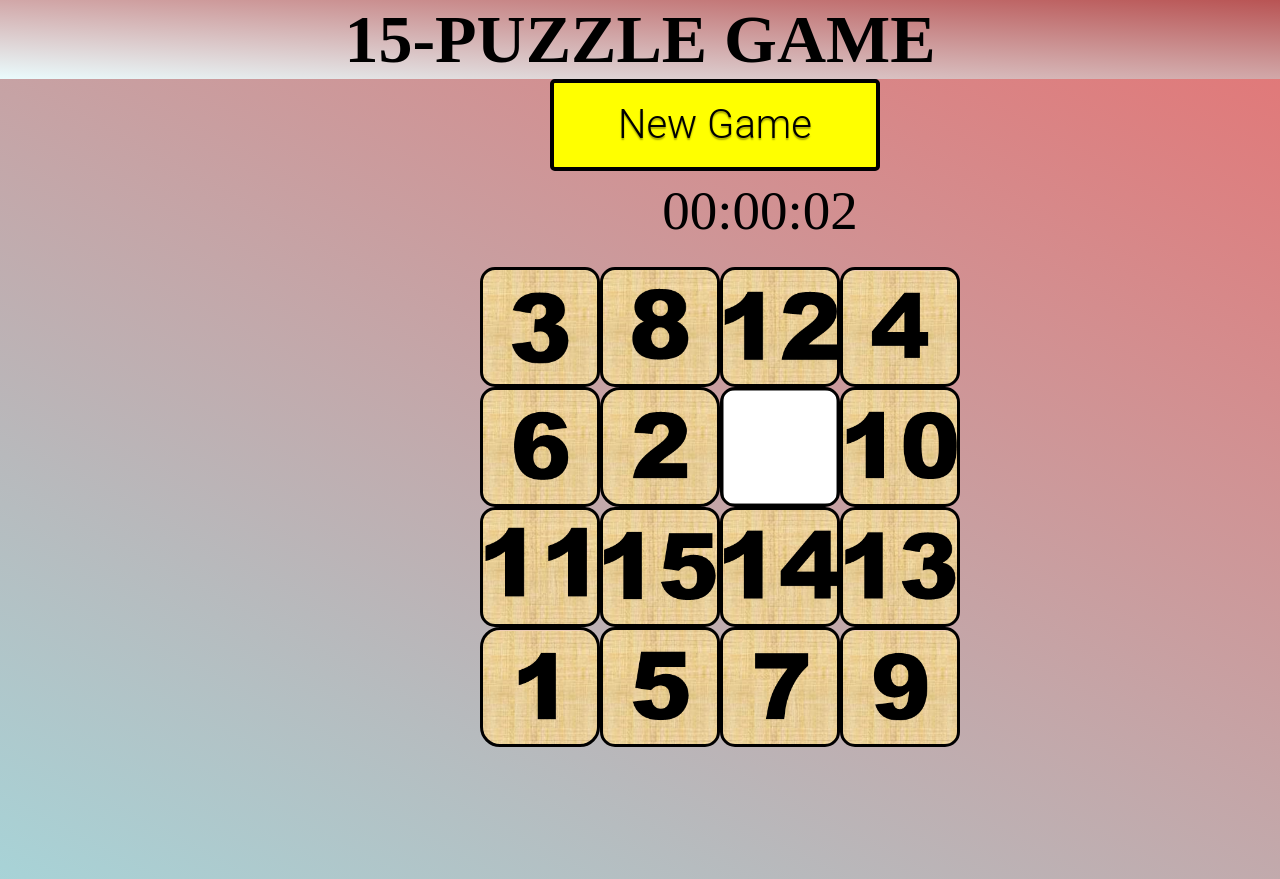
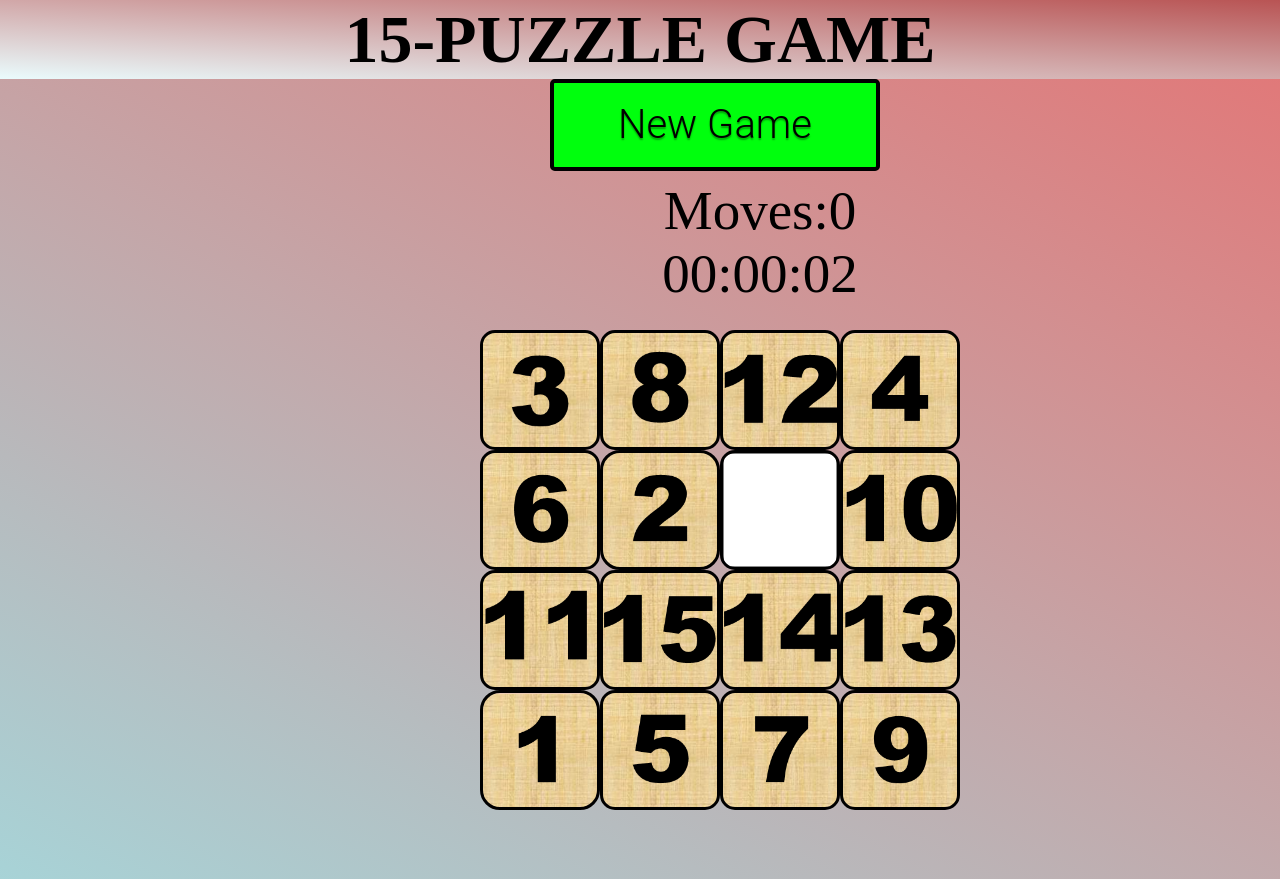
Before and after one commit to ChaitnayaD/15-Puzzle-Game, a website: page index.html in a window 1280 px wide. Both pictures are taken after a click on the link "New Game". Shown: the top 879 px of the page. Drawn offline with Linux system fonts and the light colour scheme.

Commit message:
commitnew

```diff
--- a/index.html
+++ b/index.html
@@ -21,7 +21,7 @@
   <div class="content">
      <section class="section">
         <a href="#" id="timer" class="btn btn-new-game" onClick="shuffle(); start(); reset(); ">New Game</a>
-
+        <div id="displaymoves">Moves: 0</div>
         <div id="display" >
             00:00:00
         </div>
--- a/javascript.js
+++ b/javascript.js
@@ -16,6 +16,7 @@ for (var row=1;row<=4;row++) { //For each row of the 3x3 grid
   }
 }
 }
+let count=0;
 
 function clickTile(row,column) {
 
@@ -25,6 +26,8 @@ function clickTile(row,column) {
        if (column<4) {
          if (document.getElementById("cell"+row+(column+1)).className=="tile16") {
            swapTiles("cell"+row+column,"cell"+row+(column+1));
+           count++;
+           if(seconds>0){document.getElementById("displaymoves").innerHTML= "Moves:"+count;}
            return;
          }
        }
@@ -32,6 +35,7 @@ function clickTile(row,column) {
        if (column>1) {
          if (document.getElementById("cell"+row+(column-1)).className=="tile16") {
            swapTiles("cell"+row+column,"cell"+row+(column-1));
+           count++;if(seconds>0){document.getElementById("displaymoves").innerHTML= "Moves:"+count;}
            return;
          }
        }
@@ -39,6 +43,7 @@ function clickTile(row,column) {
        if (row>1) {
          if (document.getElementById("cell"+(row-1)+column).className=="tile16") {
            swapTiles("cell"+row+column,"cell"+(row-1)+column);
+           count++;if(seconds>0){document.getElementById("displaymoves").innerHTML= "Moves:"+count;}
            return;
          }
        }
@@ -46,12 +51,14 @@ function clickTile(row,column) {
        if (row<4) {
          if (document.getElementById("cell"+(row+1)+column).className=="tile16") {
            swapTiles("cell"+row+column,"cell"+(row+1)+column);
+           count++;if(seconds>0){document.getElementById("displaymoves").innerHTML= "Moves:"+count;}
            return;
          }
        }
   }
 
 }
+
 
 
 //time counter
@@ -110,7 +117,8 @@ function start(){
 
   if(status == 0 ){
 
-
+      count=0;
+      document.getElementById("displaymoves").innerHTML= "Moves:"+count;
       interval = window.setInterval(stopWatch, 1000);
       document.getElementById("timer").innerHTML = "New Game";
       status1="reset";
--- a/sass/base/_base.scss
+++ b/sass/base/_base.scss
@@ -18,3 +18,19 @@ html{
     width: 1520px;
     height: 100vh;
 }
+#display{
+    width: 100%;
+    font-size: 55px;
+    text-align: center;
+    margin: 0px auto;
+
+
+}
+#displaymoves{
+    width: 100%;
+    font-size: 55px;
+    text-align: center;
+    margin: 0px auto;
+
+
+}
--- a/sass/layouts/_header.scss
+++ b/sass/layouts/_header.scss
@@ -7,13 +7,3 @@
         rgba(150, 237, 245, 0.2),rgba(167, 41, 41, 0.8));
 
 }
-#display{
-    width: 100%;
-    font-size: 55px;
-    text-align: center;
-    margin: 0px auto;
-
-        -webkit-animation: scale-up-center 0.4s cubic-bezier(0.470, 0.000, 0.745, 0.715) both;
-                animation: scale-up-center 0.4s cubic-bezier(0.470, 0.000, 0.745, 0.715) both;
-
-}
```
Also changed, not shown: css/style.css.
